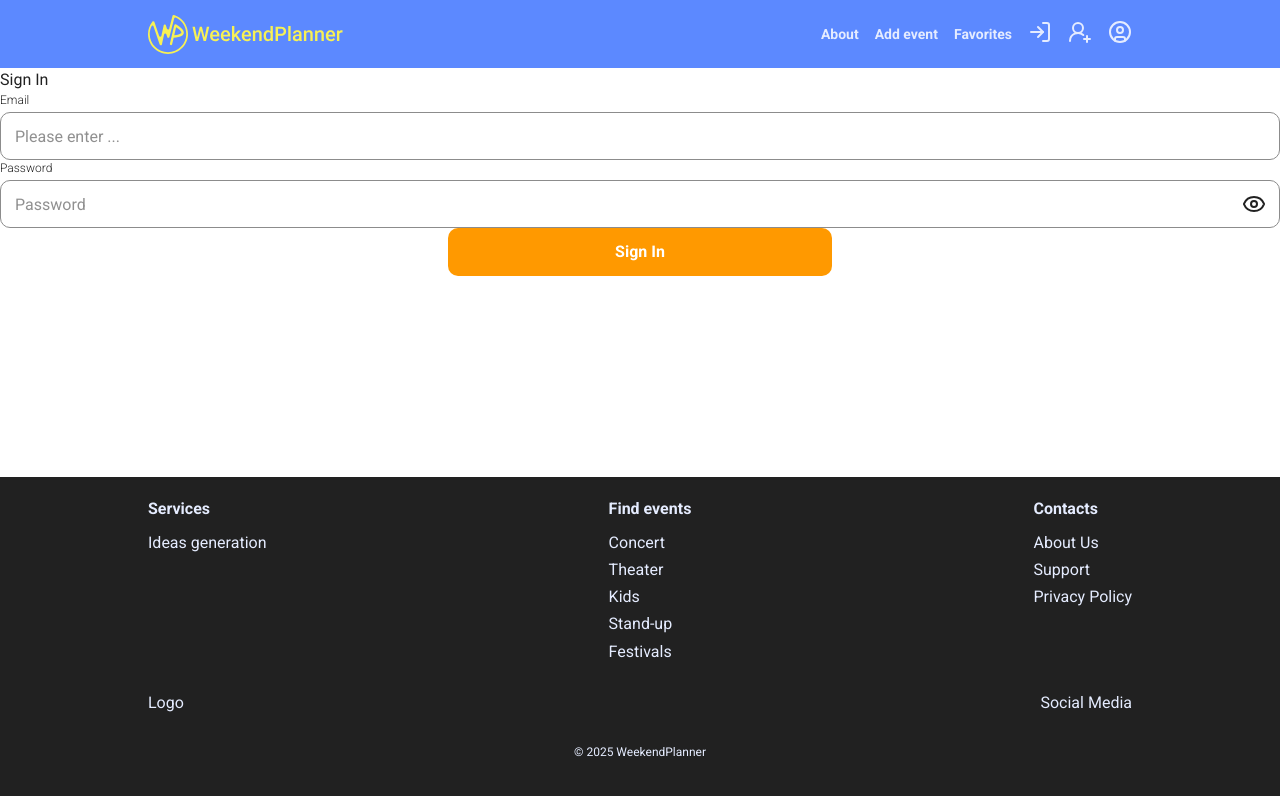
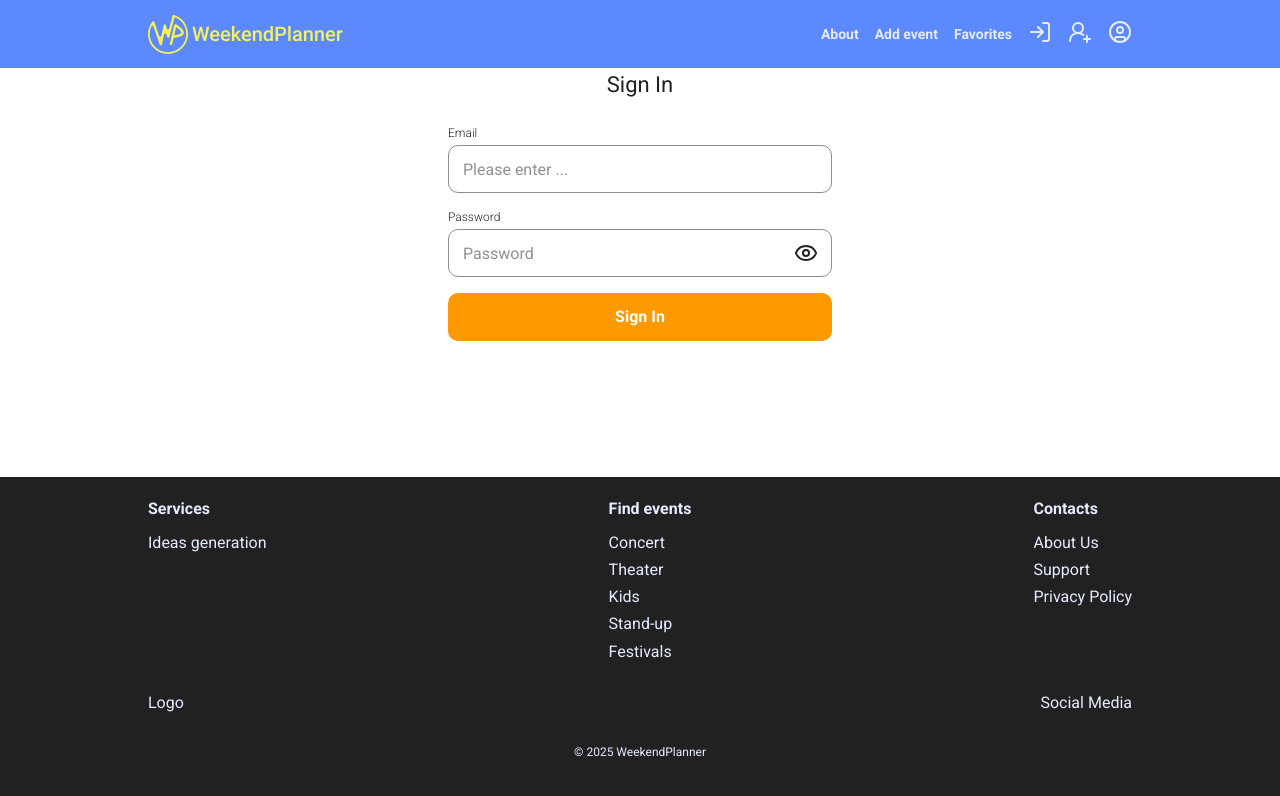
Before and after one commit to megabytos/weekend-planner-fe, a Next.js app: page /sign-in in a window 1280 px wide. Shown: the top 796 px of the page. Built offline with nearby package versions, Linux system fonts and the light colour scheme.

Commit message:
Rebase commit

```diff
--- a/src/app/sign-in/page.jsx
+++ b/src/app/sign-in/page.jsx
@@ -1,15 +1,23 @@
+'use client';
+
 import ButtonMain from '@/components/ui/button-main';
 import InputBase from '@/components/ui/input/input-base';
 import InputPassword from '@/components/ui/input/input-password';
 
 export default function SignInPage() {
+  const handleSignIn = () => {
+    // Handle sign-in logic here
+  };
+
   return (
     <>
-      <h1>Sign In</h1>
-      <form>
+      <h1 className="text-[22px] text-center">Sign In</h1>
+      <form className="mt-6 flex flex-col gap-4 max-w-[384px] mx-auto">
         <InputBase label="Email" />
         <InputPassword label="Password" />
-        <ButtonMain className="mx-auto max-w-[384px]">Sign In</ButtonMain>
+        <ButtonMain onClick={handleSignIn} className="mx-auto max-w-[384px]">
+          Sign In
+        </ButtonMain>
       </form>
     </>
   );
--- a/src/components/ui/button-main.jsx
+++ b/src/components/ui/button-main.jsx
@@ -6,7 +6,7 @@ export default function ButtonMain({
   children,
   isDisabled = false,
   label = '',
-  clickFunction = () => {},
+  onClick,
   className = '',
 }) {
   return (
@@ -17,7 +17,7 @@ export default function ButtonMain({
       )}
       aria-label={label ? label : ''}
       disabled={isDisabled || false}
-      onClick={clickFunction}
+      onClick={onClick}
     >
       {children}
     </button>
```
